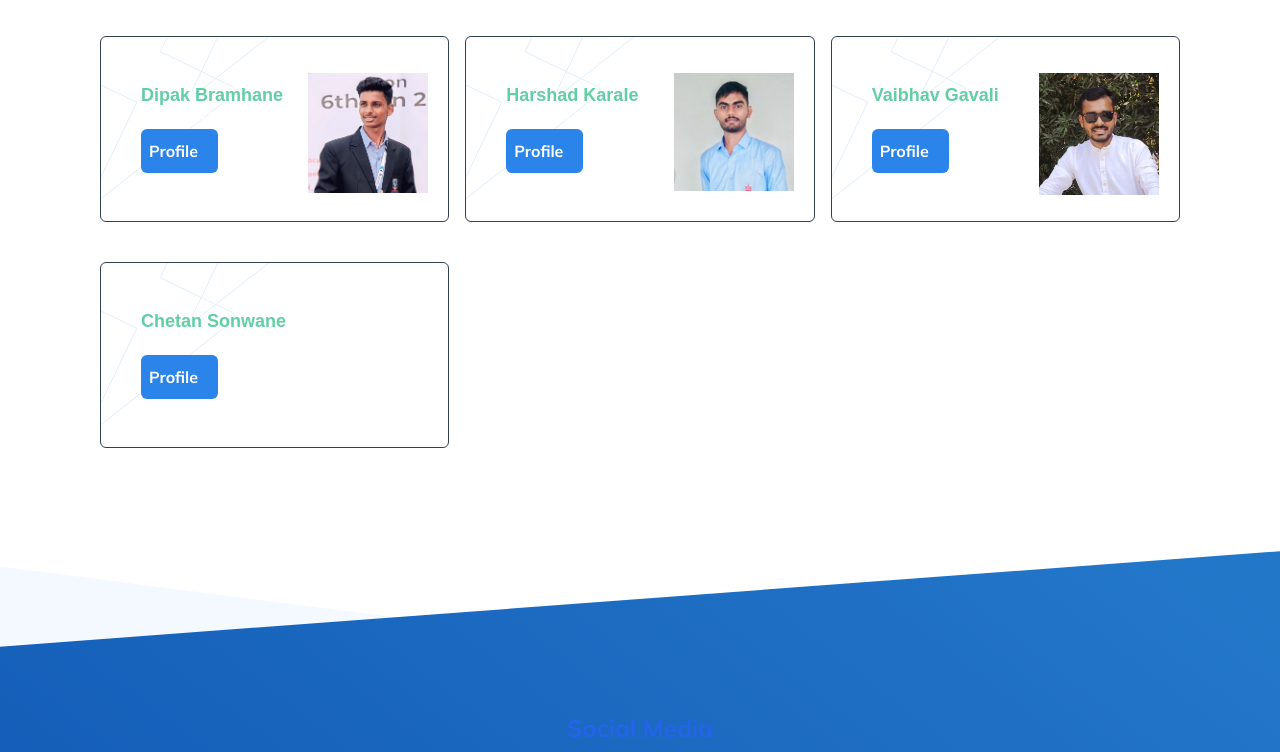
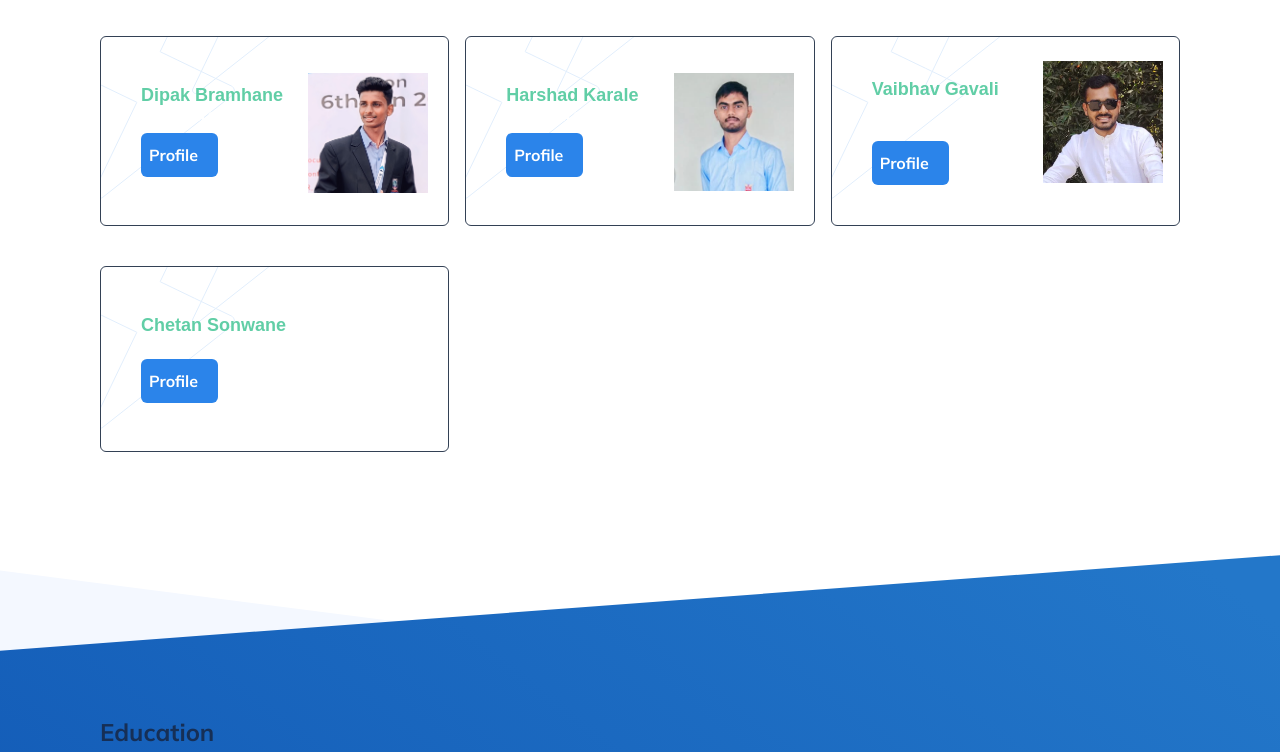
Before and after one commit to Ganesh0700/GaneshBramhanePortFolio, a website built with Vite: page index.html in a window 1280 px wide. Shown: the part 2868-3620 px from the top of the page. Built offline with nearby package versions, Linux system fonts and the light colour scheme.

Commit message:
Update website

```diff
--- a/index.html
+++ b/index.html
@@ -624,21 +624,18 @@
                   class=" friendPhoto max-w-[600px] absolute right-5 bottom-0 top-9 z-4 hidden md:max-w-[400px] lg:max-w-[120px] md:block lg:block">
               </div>
               <!--card 4-->
-              <div class="relative w-full bg-[#181c2e] p-10 py-12 border border-slate-700 z-20 rounded-md p-10 bg-[url(/images/instant-settlement-bg.svg)] w-full max-h-[250px] cursor-pointer
-              bg-no-repeat hover:scale-105 transition-all duration-200
-              hover:bg-[url(/images/instant-settlement-bghover.svg)]
-              bg-white">
-                  <!--left part-->
-                  <div class="flex flex-col justify-between items-start h-full w-full gap-1 z-20">
-                      <h3 class="font-mullish text-[18px] text-white font-bold leading-5 max-w-[200px]"
-                      >
+              <div class="relative w-full max-w-full bg-[#181c2e] p-6 md:p-10 py-12 border border-slate-700 rounded-md cursor-pointer
+            bg-[url('/images/instant-settlement-bg.svg')] hover:bg-[url('/images/instant-settlement-bghover.svg')]
+            bg-no-repeat bg-white hover:scale-105 transition-all duration-200 overflow-hidden">
 
-                          <span class="text-greenLight">Vaibhav Gavali</span><br>
+  <!-- Left Content -->
+  <div class="flex flex-col justify-between h-full w-full gap-4 z-20">
+    <h3 class="font-mullish text-[18px] text-white font-bold leading-6 max-w-[220px]">
+      <span class="text-greenLight">Vaibhav Gavali</span><br />
       MCA
     </h3>
 
-
-                      <div class="flex flex-col-reverse md:flex-row w-full items-center space-x-4 ">
+    <div class="flex flex-col-reverse md:flex-row w-full items-center md:items-start gap-4">
        <button
                           class="relative bg-lightBlue flex items-center
                           place-content-center md:justify-start text-white py-[10px] px-[8px] md:pr-[20px] rounded-md
@@ -650,14 +647,15 @@
 
                               </div>
                           </button>
-                          <!--hyperlink wala-->
 
     </div>
   </div>
-                  <!--background image for content box-->
-                  <img src="./images/vaibhav.png" alt=""
-                  class=" friendPhoto max-w-[600px] absolute right-5 bottom-0 top-9 z-4 hidden md:max-w-[400px] lg:max-w-[120px] md:block lg:block">
+
+  <!-- Right Image -->
+  <img src="./images/vaibhav.png" alt="Vaibhav"
+       class="absolute right-4 top-6 max-w-[100px] md:max-w-[150px] lg:max-w-[120px] hidden md:block z-10">
 </div>
+
               <!--card 5-->
               <div class="relative w-full bg-[#181c2e] p-10 py-12 border border-slate-700 z-20 rounded-md p-10 bg-[url(/images/instant-settlement-bg.svg)] w-full max-h-[250px] cursor-pointer
               bg-no-repeat hover:scale-105 transition-all duration-200
@@ -704,7 +702,9 @@
 
   <section class="w-full bg-[url(/images/core-features-sectionBg.svg)] bg-no-repeat bg-cover bg-center mt-14 relative corefeaturesection">
   <div class="relative w-11/12 max-w-[1080px] mx-auto pt-4" id="SocialMedia">
-    <h2 class="font-mullish font-bold text-2xl text-center text-blue-600">Social Media</h2>
+    <h2 class="font-mullish font-bold text-2xl text-deepBlueHead"
+        >Education
+        </h2>
     <div class="w-6 h-1 bg-greenLight mx-auto mt-4 mb-6"></div>
     <p class="font-mullish text-center max-w-[450px] text-white mx-auto">
       Connect with me on the following platforms!
```
Lines whose indentation alone changed are shown as unchanged.
